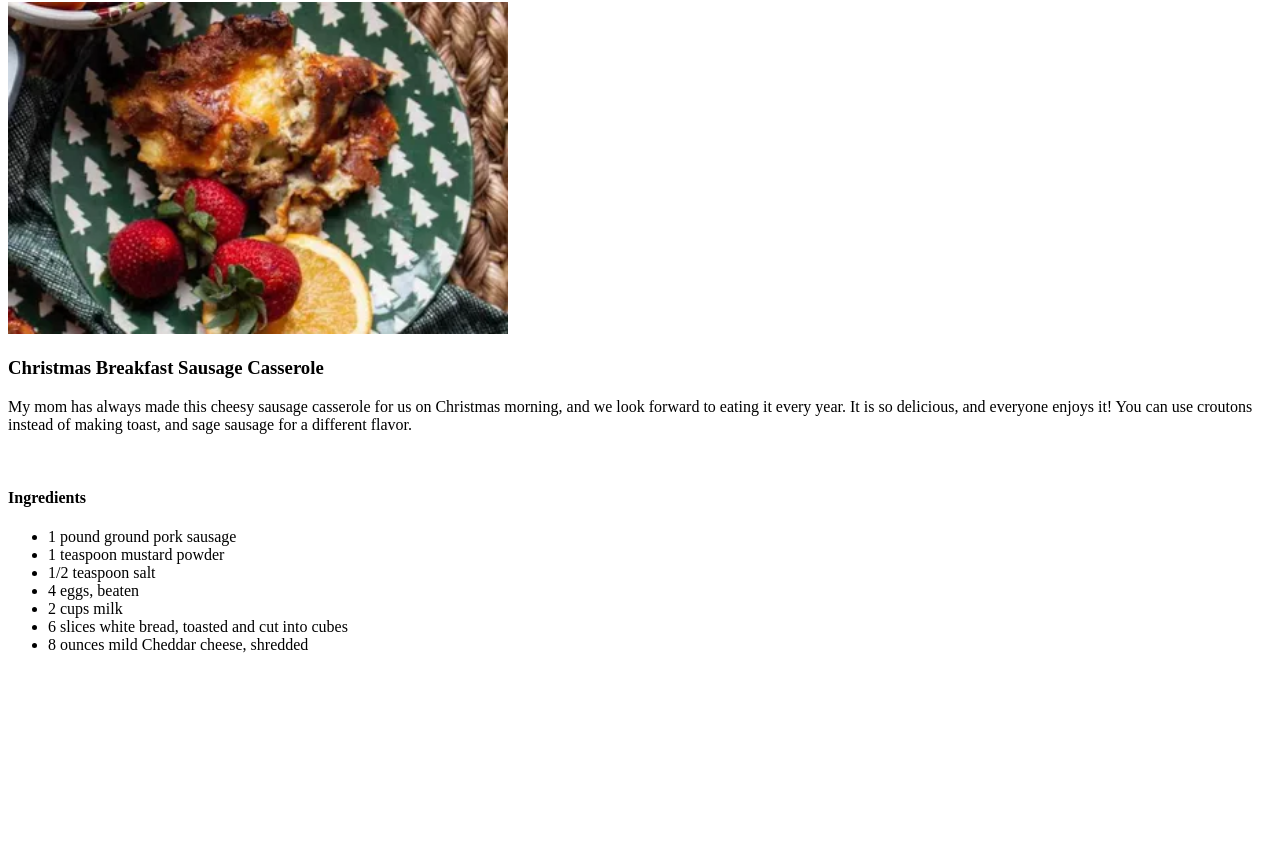
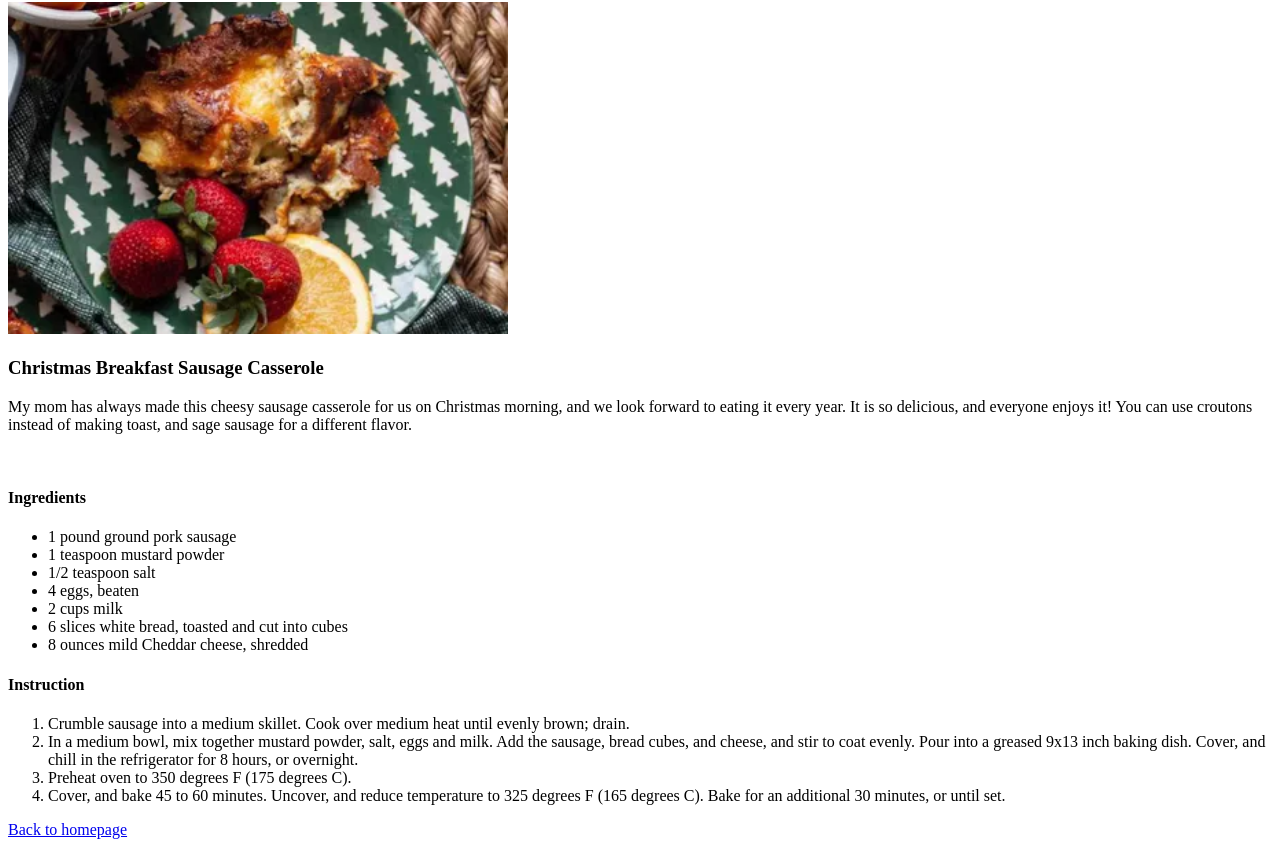
Before and after one commit to FrkAkhtr/Brunch_Recipes, a plain HTML site: page recipes/Sausage Casserole.html in a window 1280 px wide. Shown: the part 78-925 px from the top of the page. Before the commit the page ends 800 px from the top, so only its background shows below. Drawn offline with Linux system fonts and the light colour scheme.

Commit message:
Added instruction on how to make the cassarole

```diff
--- a/recipes/Sausage Casserole.html
+++ b/recipes/Sausage Casserole.html
@@ -25,6 +25,16 @@
                 <Li>8 ounces mild Cheddar cheese, shredded</Li>
             </ul>
         </div>
+        <div>
+            <h4>Instruction</h4>
+            <ol>
+                <li>Crumble sausage into a medium skillet. Cook over medium heat until evenly brown; drain.</li>
+                <li>In a medium bowl, mix together mustard powder, salt, eggs and milk. Add the sausage, bread cubes, and cheese, and stir to coat evenly. Pour into a greased 9x13 inch baking dish. Cover, and chill in the refrigerator for 8 hours, or overnight.</li>
+                <li>Preheat oven to 350 degrees F (175 degrees C).</li>
+                <li>Cover, and bake 45 to 60 minutes. Uncover, and reduce temperature to 325 degrees F (165 degrees C). Bake for an additional 30 minutes, or until set.</li>
+            </ol>
+        </div>
+        <a href="/index.html">Back to homepage</a>
     </main>
 </body>
 </html>
```
